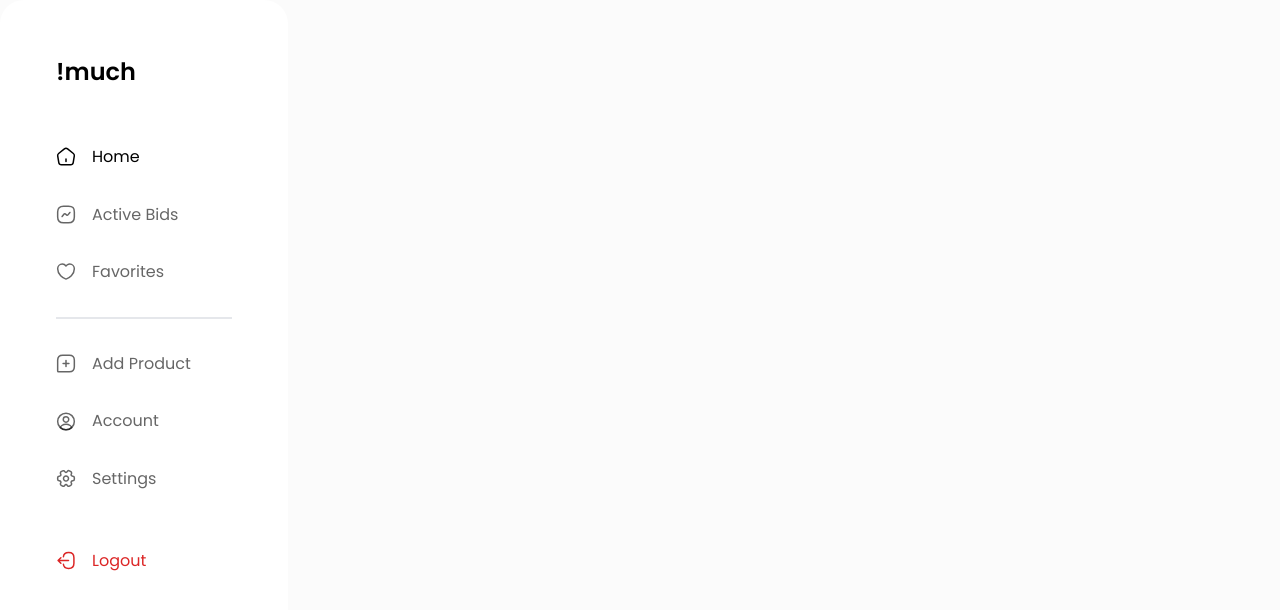
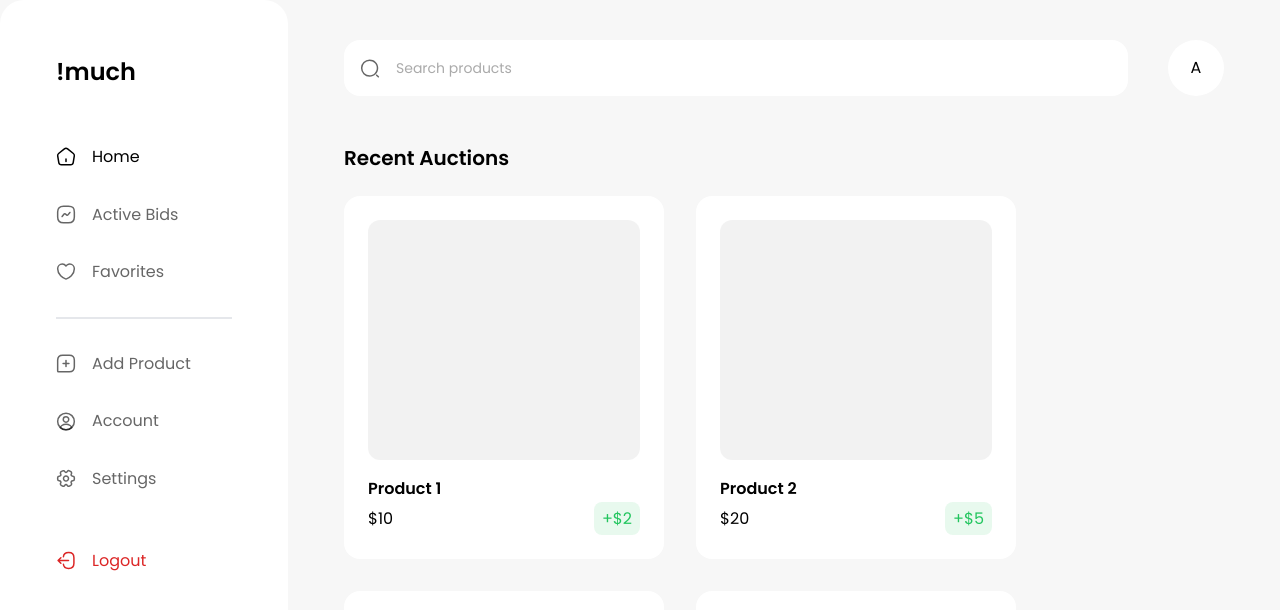
Before and after one commit to AndroBuddy/de-vote, a Vue app: page / in a window 1280 px wide. Shown: the top 610 px of the page. Built offline with nearby package versions, Linux system fonts and the light colour scheme.

Commit message:
Homepage layout
Signed-off-by: AndroBuddy <anirudhchimpidi8@gmail.com>

```diff
--- a/package.json
+++ b/package.json
@@ -10,6 +10,7 @@
     "format": "prettier --write src/"
   },
   "dependencies": {
+    "animejs": "^3.2.1",
     "pinia": "^2.0.35",
     "vue": "^3.2.47",
     "vue-router": "^4.1.6"
--- a/src/assets/base.css
+++ b/src/assets/base.css
@@ -8,21 +8,30 @@
   h1 {
     @apply text-2xl font-semibold;
   }
+  h2 {
+    @apply text-xl font-semibold;
+  }
+  h3 {
+    @apply font-semibold;
+  }
+  h4 {
+    @apply text-sm text-[#aaaaaa];
+  }
 }
 
 *,
 *::before,
 *::after {
-  box-sizing: border-box;
-  margin: 0;
-  position: relative;
-  font-weight: normal;
+  @apply box-border m-0 relative font-normal;
+}
+
+*::-webkit-scrollbar {
+  @apply w-0;
 }
 
 body {
-  min-height: 100vh;
+  @apply min-h-screen overflow-hidden leading-[1.6];
   transition: color 0.5s, background-color 0.5s;
-  line-height: 1.6;
   font-family: 'Poppins', -apple-system, BlinkMacSystemFont, 'Segoe UI', Roboto, Oxygen, Ubuntu,
     Cantarell, 'Fira Sans', 'Droid Sans', 'Helvetica Neue', sans-serif;
   text-rendering: optimizeLegibility;
--- a/src/assets/main.css
+++ b/src/assets/main.css
@@ -1,18 +1,15 @@
 @import './base.css';
 
 #app {
-  margin: 0;
-  font-weight: normal;
-  background-color: #FBFBFB;
-  height: 100vh;
+  @apply m-0 font-normal bg-[#f7f7f7f7] h-screen;
 }
 
 .router-link-active,
 .router-link-active > svg {
-  @apply text-[#42b983] stroke-black/60;
+  @apply text-[#aaaaaa] stroke-[#aaaaaa];
 }
 
 .router-link-exact-active,
 .router-link-exact-active > svg {
-  @apply text-black font-semibold stroke-black;
+  @apply text-black font-bold stroke-black;
 }
--- /dev/null
+++ b/src/components/ContentPanel.vue
@@ -0,0 +1,22 @@
+<script setup>
+defineProps({
+    title: String,
+    items: Array
+});
+</script>
+
+<template>
+    <div class='flex flex-col gap-6'>
+        <h2>{{ title }}</h2>
+        <div class='flex gap-8 flex-wrap'>
+            <div v-for='item in items' :key='item.id' class='flex flex-col bg-white p-6 rounded-2xl w-80'>
+                <div class='h-60 bg-black/5 rounded-xl mb-4'></div> <!-- Replace with img -->
+                <h3>{{ item.name }}</h3>
+                <div class='flex justify-between items-center'>
+                    <span>{{ item.price }}</span>
+                    <span class='text-green-500 bg-green-500/10 px-2 py-1 rounded-lg'>+{{ item.quickBid }}</span>
+                </div>
+            </div>
+        </div>
+    </div>
+</template>
--- /dev/null
+++ b/src/components/SearchBar.vue
@@ -0,0 +1,15 @@
+<script setup>
+import IconSearch from './icons/IconSearch.vue';
+</script>
+
+<template>
+    <header class='flex w-full justify-between gap-10'>
+        <div class='flex gap-4 p-4 bg-white rounded-2xl items-center flex-grow'>
+            <IconSearch class='stroke-black' />
+            <h4>Search products</h4>
+        </div>
+        <div class='w-14 h-14 rounded-full bg-white flex items-center justify-center'>
+            A
+        </div>
+    </header>
+</template>
--- a/src/components/SideBar.vue
+++ b/src/components/SideBar.vue
@@ -8,6 +8,17 @@ import IconAccount from './icons/IconAccount.vue';
 import IconSettings from './icons/IconSettings.vue';
 
 import IconLogout from './icons/IconLogout.vue';
+
+import anime from 'animejs/lib/anime.es.js';
+
+const slideIn = () => {
+    anime({
+        targets: 'nav',
+        translateX: [0, '-100%'],
+        duration: 1000,
+        easing: 'linear'
+    });
+}
 
 const navGraph = [
     [
@@ -75,10 +86,10 @@ const navGraph = [
                 </section>
 
                 <div>
-                    <a href='/' class='flex gap-4 items-center'>
+                    <div @click='slideIn' class='flex gap-4 items-center'>
                         <IconLogout />
                         <span class='text-red-600'>Logout</span>
-                    </a>
+                    </div>
                 </div>
             </section>
         </section>
--- a/src/views/HomeView.vue
+++ b/src/views/HomeView.vue
@@ -1,11 +1,25 @@
 <script setup>
-// import HelloWorld from '../components/HelloWorld.vue';
+import ContentPanel from '../components/ContentPanel.vue';
+import SearchBar from '../components/SearchBar.vue';
 import SideBar from '../components/SideBar.vue';
+
+const testItems = [
+    { name: "Product 1", id: "1", img: "", price: "$10", quickBid: "$2" },
+    { name: "Product 2", id: "2", img: "", price: "$20", quickBid: "$5" },
+    { name: "Product 3", id: "3", img: "", price: "$13", quickBid: "$4" },
+    { name: "Product 4", id: "4", img: "", price: "$15", quickBid: "$1" },
+];
 </script>
 
 <template>
-  <main>
-    <SideBar />
-    <!-- <HelloWorld /> -->
-  </main>
+    <main class='flex h-screen'>
+        <SideBar />
+        <section class='flex flex-col px-14 py-10 flex-grow gap-12 overflow-auto'>
+            <SearchBar />
+            <section class='flex flex-col gap-10'>
+                <ContentPanel title='Recent Auctions' :items='testItems' />
+                <ContentPanel title=' High Value Bids' :items='testItems' />
+            </section>
+        </section>
+    </main>
 </template>
```
Also changed, not shown: 1 other file (tests, documents, lock files or other folders).
